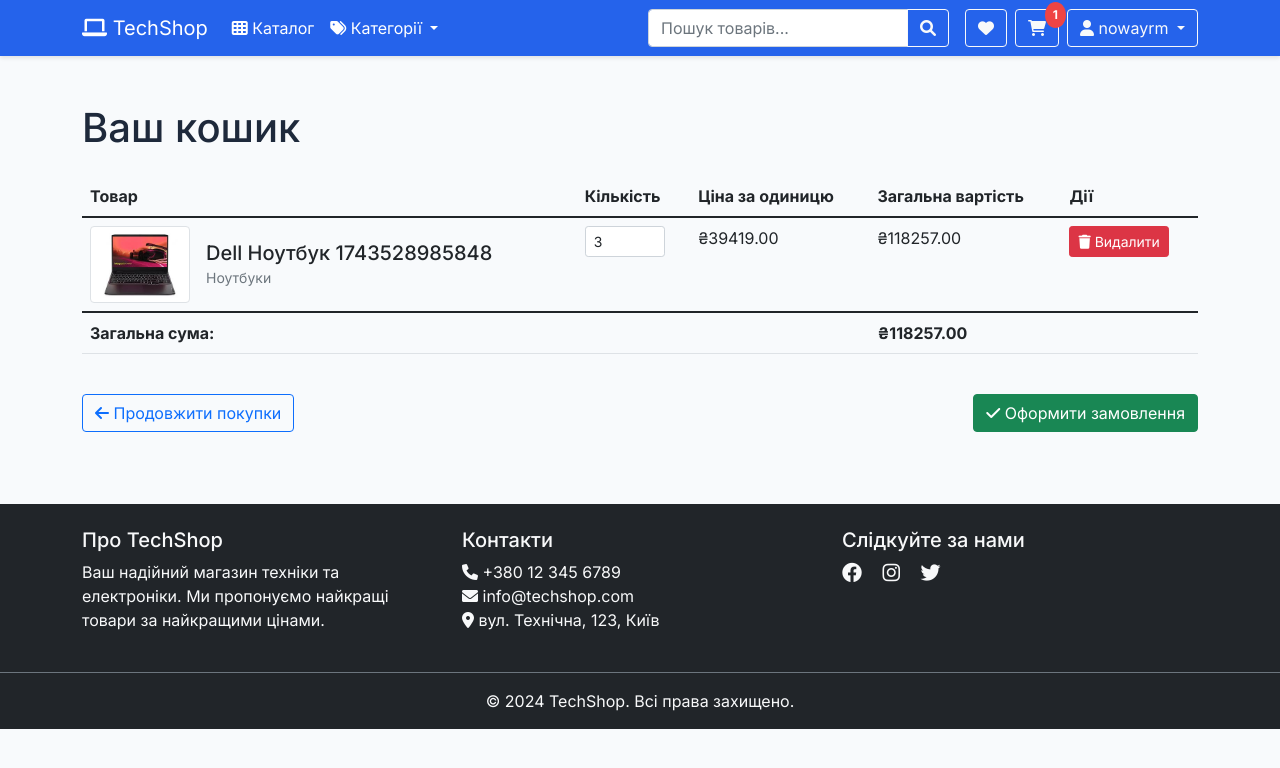
After one commit to romchhh/WebPythonLabs, a Django app: page /cart/ in a window 1280 px wide. The commit adds this page. Shown: the top 768 px of the page. Run offline with Django 5.2, Linux system fonts and the light colour scheme; a user stored in the database is signed in; data comes from the database, SQL or seed files in the repository; both versions use the stored data as it was after the commit.

Commit message:
Lab3: додано проект

```diff
--- a/ecommerce/settings.py
+++ b/ecommerce/settings.py
@@ -64,6 +64,7 @@ TEMPLATES = [
                 'django.template.context_processors.request',
                 'django.contrib.auth.context_processors.auth',
                 'django.contrib.messages.context_processors.messages',
+                'shop.context_processors.cart_items_count',
             ],
         },
     },
--- /dev/null
+++ b/shop/context_processors.py
@@ -0,0 +1,8 @@
+from .models import Cart
+
+def cart_items_count(request):
+    if request.user.is_authenticated:
+        cart = Cart.objects.filter(user=request.user).first()
+        if cart:
+            return {'cart_items': cart.items.all()}
+    return {'cart_items': []}
--- a/shop/templates/shop/base.html
+++ b/shop/templates/shop/base.html
@@ -6,9 +6,64 @@
     <meta name="viewport" content="width=device-width, initial-scale=1">
     <title>{% block title %}TechShop{% endblock %}</title>
     <link href="https://cdn.jsdelivr.net/npm/bootstrap@5.1.3/dist/css/bootstrap.min.css" rel="stylesheet">
-    <link rel="stylesheet" href="https://cdn.jsdelivr.net/npm/bootstrap-icons@1.7.2/font/bootstrap-icons.css">
+    <link rel="stylesheet" href="https://cdnjs.cloudflare.com/ajax/libs/font-awesome/6.0.0/css/all.min.css">
     <link href="https://fonts.googleapis.com/css2?family=Inter:wght@400;500;600;700&display=swap" rel="stylesheet">
-    <link rel="stylesheet" href="{% static 'css/style.css' %}">
+    <style>
+        :root {
+            --primary-color: #2563eb;
+            --secondary-color: #1e40af;
+            --accent-color: #3b82f6;
+            --background-color: #f8fafc;
+            --text-color: #1e293b;
+        }
+
+        body {
+            font-family: 'Inter', sans-serif;
+            background-color: var(--background-color);
+            color: var(--text-color);
+        }
+
+        .navbar {
+            background-color: var(--primary-color);
+            box-shadow: 0 2px 4px rgba(0,0,0,0.1);
+        }
+
+        .navbar-brand, .nav-link {
+            color: white !important;
+        }
+
+        .btn-primary {
+            background-color: var(--primary-color);
+            border-color: var(--primary-color);
+        }
+
+        .btn-primary:hover {
+            background-color: var(--secondary-color);
+            border-color: var(--secondary-color);
+        }
+
+        .card {
+            border: none;
+            box-shadow: 0 4px 6px rgba(0,0,0,0.1);
+            transition: transform 0.2s;
+        }
+
+        .card:hover {
+            transform: translateY(-5px);
+        }
+
+        .cart-count {
+            position: absolute;
+            top: -8px;
+            right: -8px;
+            background-color: #ef4444;
+            color: white;
+            border-radius: 50%;
+            padding: 0.25rem 0.5rem;
+            font-size: 0.75rem;
+            font-weight: bold;
+        }
+    </style>
     {% block extra_css %}{% endblock %}
 </head>
 <body>
@@ -16,7 +71,7 @@
     <nav class="navbar navbar-expand-lg sticky-top">
         <div class="container">
             <a class="navbar-brand" href="/">
-                <i class="bi bi-laptop"></i> TechShop
+                <i class="fas fa-laptop"></i> TechShop
             </a>
             <button class="navbar-toggler" type="button" data-bs-toggle="collapse" data-bs-target="#navbarNav">
                 <span class="navbar-toggler-icon"></span>
@@ -25,28 +80,18 @@
                 <ul class="navbar-nav me-auto">
                     <li class="nav-item">
                         <a class="nav-link" href="{% url 'shop:product_list' %}">
-                            <i class="bi bi-grid"></i> Каталог
+                            <i class="fas fa-th"></i> Каталог
                         </a>
                     </li>
                     <li class="nav-item dropdown">
                         <a class="nav-link dropdown-toggle" href="#" id="navbarDropdown" role="button" data-bs-toggle="dropdown">
-                            <i class="bi bi-tags"></i> Категорії
+                            <i class="fas fa-tags"></i> Категорії
                         </a>
                         <ul class="dropdown-menu">
                             {% for c in categories %}
                             <li><a class="dropdown-item" href="{{ c.get_absolute_url }}">{{ c.name }}</a></li>
                             {% endfor %}
                         </ul>
-                    </li>
-                    <li class="nav-item">
-                        <a class="nav-link" href="#">
-                            <i class="bi bi-percent"></i> Акції
-                        </a>
-                    </li>
-                    <li class="nav-item">
-                        <a class="nav-link" href="#">
-                            <i class="bi bi-info-circle"></i> Про нас
-                        </a>
                     </li>
                 </ul>
 
@@ -55,7 +100,7 @@
                     <div class="input-group">
                         <input class="form-control" type="search" placeholder="Пошук товарів..." name="search">
                         <button class="btn btn-outline-light" type="submit">
-                            <i class="bi bi-search"></i>
+                            <i class="fas fa-search"></i>
                         </button>
                     </div>
                 </form>
@@ -64,30 +109,42 @@
                 <div class="d-flex align-items-center">
                     {% if user.is_authenticated %}
                     <a href="{% url 'shop:favorite_products' %}" class="btn btn-outline-light me-2" data-bs-toggle="tooltip" title="Обране">
-                        <i class="bi bi-heart"></i>
+                        <i class="fas fa-heart"></i>
                     </a>
-                    <a href="#" class="btn btn-outline-light position-relative me-2" data-bs-toggle="tooltip" title="Кошик">
-                        <i class="bi bi-cart3"></i>
-                        <span class="cart-count">0</span>
+                    <a href="{% url 'shop:cart_detail' %}" class="btn btn-outline-light position-relative me-2" data-bs-toggle="tooltip" title="Кошик">
+                        <i class="fas fa-shopping-cart"></i>
+                        {% with total_items=cart_items|length %}
+                            {% if total_items > 0 %}
+                                <span class="cart-count">{{ total_items }}</span>
+                            {% endif %}
+                        {% endwith %}
                     </a>
-                    <div class="dropdown me-3">
+                    <div class="dropdown">
                         <button class="btn btn-outline-light dropdown-toggle" type="button" data-bs-toggle="dropdown">
-                            <i class="bi bi-person-circle"></i> {{ user.username }}
+                            <i class="fas fa-user"></i> {{ user.username }}
                         </button>
                         <ul class="dropdown-menu dropdown-menu-end">
-                            <li><a class="dropdown-item" href="{% url 'shop:profile' %}">Профіль</a></li>
+                            <li><a class="dropdown-item" href="{% url 'shop:profile' %}">
+                                <i class="fas fa-user-circle"></i> Профіль
+                            </a></li>
                             <li><hr class="dropdown-divider"></li>
                             <li>
                                 <form method="post" action="{% url 'shop:logout' %}" class="d-inline">
                                     {% csrf_token %}
-                                    <button type="submit" class="dropdown-item">Вийти</button>
+                                    <button type="submit" class="dropdown-item">
+                                        <i class="fas fa-sign-out-alt"></i> Вийти
+                                    </button>
                                 </form>
                             </li>
                         </ul>
                     </div>
                     {% else %}
-                    <a href="{% url 'shop:login' %}" class="btn btn-outline-light me-2">Увійти</a>
-                    <a href="{% url 'shop:register' %}" class="btn btn-light">Зареєструватися</a>
+                    <a href="{% url 'shop:login' %}" class="btn btn-outline-light me-2">
+                        <i class="fas fa-sign-in-alt"></i> Увійти
+                    </a>
+                    <a href="{% url 'shop:register' %}" class="btn btn-light">
+                        <i class="fas fa-user-plus"></i> Зареєструватися
+                    </a>
                     {% endif %}
                 </div>
             </div>
@@ -113,7 +170,7 @@
     </main>
 
     <!-- Футер -->
-    <footer class="bg-dark text-light">
+    <footer class="bg-dark text-light mt-5">
         <div class="container py-4">
             <div class="row">
                 <div class="col-md-4">
@@ -123,17 +180,17 @@
                 <div class="col-md-4">
                     <h5>Контакти</h5>
                     <ul class="list-unstyled">
-                        <li><i class="bi bi-telephone"></i> +380 12 345 6789</li>
-                        <li><i class="bi bi-envelope"></i> info@techshop.com</li>
-                        <li><i class="bi bi-geo-alt"></i> вул. Технічна, 123, Київ</li>
+                        <li><i class="fas fa-phone"></i> +380 12 345 6789</li>
+                        <li><i class="fas fa-envelope"></i> info@techshop.com</li>
+                        <li><i class="fas fa-map-marker-alt"></i> вул. Технічна, 123, Київ</li>
                     </ul>
                 </div>
                 <div class="col-md-4">
                     <h5>Слідкуйте за нами</h5>
                     <div class="social-links">
-                        <a href="#" class="text-light me-3"><i class="bi bi-facebook"></i></a>
-                        <a href="#" class="text-light me-3"><i class="bi bi-instagram"></i></a>
-                        <a href="#" class="text-light me-3"><i class="bi bi-twitter"></i></a>
+                        <a href="#" class="text-light me-3"><i class="fab fa-facebook fa-lg"></i></a>
+                        <a href="#" class="text-light me-3"><i class="fab fa-instagram fa-lg"></i></a>
+                        <a href="#" class="text-light me-3"><i class="fab fa-twitter fa-lg"></i></a>
                     </div>
                 </div>
             </div>
@@ -145,7 +202,13 @@
 
     <!-- Скрипти -->
     <script src="https://cdn.jsdelivr.net/npm/bootstrap@5.1.3/dist/js/bootstrap.bundle.min.js"></script>
-    <script src="{% static 'js/main.js' %}"></script>
+    <script>
+        // Ініціалізація підказок
+        var tooltipTriggerList = [].slice.call(document.querySelectorAll('[data-bs-toggle="tooltip"]'))
+        var tooltipList = tooltipTriggerList.map(function (tooltipTriggerEl) {
+            return new bootstrap.Tooltip(tooltipTriggerEl)
+        })
+    </script>
     {% block extra_js %}{% endblock %}
 </body>
 </html>
--- /dev/null
+++ b/shop/templates/shop/cart/detail.html
@@ -0,0 +1,84 @@
+{% extends "shop/base.html" %}
+{% load static %}
+
+{% block title %}
+    Кошик
+{% endblock %}
+
+{% block content %}
+<div class="container mt-4">
+    <h1 class="mb-4">Ваш кошик</h1>
+    {% if cart_items %}
+        <div class="table-responsive">
+            <table class="table table-hover">
+                <thead>
+                    <tr>
+                        <th>Товар</th>
+                        <th>Кількість</th>
+                        <th>Ціна за одиницю</th>
+                        <th>Загальна вартість</th>
+                        <th>Дії</th>
+                    </tr>
+                </thead>
+                <tbody>
+                    {% for item in cart_items %}
+                        <tr>
+                            <td>
+                                <div class="d-flex align-items-center">
+                                    {% if item.product.image %}
+                                        <img src="{{ item.product.image.url }}" alt="{{ item.product.name }}" class="img-thumbnail me-3" style="max-width: 100px;">
+                                    {% endif %}
+                                    <div>
+                                        <h5 class="mb-0">{{ item.product.name }}</h5>
+                                        <small class="text-muted">{{ item.product.category.name }}</small>
+                                    </div>
+                                </div>
+                            </td>
+                            <td>
+                                <form action="{% url 'shop:cart_update' item.product.id %}" method="post" class="d-flex align-items-center">
+                                    {% csrf_token %}
+                                    <input type="number" name="quantity" value="{{ item.quantity }}" min="1" max="{{ item.product.stock }}"
+                                           class="form-control form-control-sm" style="width: 80px;"
+                                           onchange="this.form.submit()">
+                                </form>
+                            </td>
+                            <td>₴{{ item.product.price }}</td>
+                            <td>₴{{ item.get_cost }}</td>
+                            <td>
+                                <form action="{% url 'shop:cart_remove' item.product.id %}" method="post" style="display: inline;">
+                                    {% csrf_token %}
+                                    <button type="submit" class="btn btn-danger btn-sm">
+                                        <i class="fas fa-trash"></i> Видалити
+                                    </button>
+                                </form>
+                            </td>
+                        </tr>
+                    {% endfor %}
+                </tbody>
+                <tfoot>
+                    <tr>
+                        <td colspan="3"><strong>Загальна сума:</strong></td>
+                        <td colspan="2"><strong>₴{{ total_price }}</strong></td>
+                    </tr>
+                </tfoot>
+            </table>
+        </div>
+        <div class="d-flex justify-content-between mt-4">
+            <a href="{% url 'shop:product_list' %}" class="btn btn-outline-primary">
+                <i class="fas fa-arrow-left"></i> Продовжити покупки
+            </a>
+            <a href="#" class="btn btn-success">
+                <i class="fas fa-check"></i> Оформити замовлення
+            </a>
+        </div>
+    {% else %}
+        <div class="text-center py-5">
+            <h3>Ваш кошик порожній</h3>
+            <p class="text-muted">Додайте товари до кошика, щоб продовжити покупки</p>
+            <a href="{% url 'shop:product_list' %}" class="btn btn-primary mt-3">
+                <i class="fas fa-shopping-bag"></i> Перейти до магазину
+            </a>
+        </div>
+    {% endif %}
+</div>
+{% endblock %}
--- a/shop/urls.py
+++ b/shop/urls.py
@@ -22,4 +22,8 @@ urlpatterns = [
     path('product/<int:id>/<slug:slug>/', views.product_detail, name='product_detail'),
     path('favorite/<int:product_id>/', views.toggle_favorite, name='toggle_favorite'),
     path('favorites/', views.favorite_products, name='favorite_products'),
+    path('cart/', views.cart_detail, name='cart_detail'),
+    path('cart/add/<int:product_id>/', views.cart_add, name='cart_add'),
+    path('cart/remove/<int:product_id>/', views.cart_remove, name='cart_remove'),
+    path('cart/update/<int:product_id>/', views.cart_update, name='cart_update'),
 ]
--- a/shop/views.py
+++ b/shop/views.py
@@ -2,8 +2,8 @@ from django.shortcuts import render, get_object_or_404, redirect
 from django.contrib.auth.decorators import login_required
 from django.contrib import messages
 from django.db.models import Q
-from .models import Category, Product, Review
-from .forms import ReviewForm
+from .models import Category, Product, Review, Cart, CartItem
+from .forms import ReviewForm, CartAddProductForm
 
 # Create your views here.
 
@@ -66,3 +66,74 @@ def toggle_favorite(request, product_id):
 def favorite_products(request):
     products = request.user.favorite_products.all()
     return render(request, 'shop/product/favorites.html', {'products': products})
+
+@login_required
+def cart_add(request, product_id):
+    product = get_object_or_404(Product, id=product_id)
+    cart, created = Cart.objects.get_or_create(user=request.user)
+
+    if request.method == 'POST':
+        form = CartAddProductForm(request.POST)
+        if form.is_valid():
+            cd = form.cleaned_data
+            quantity = cd['quantity']
+
+            # Перевіряємо наявність товару
+            if product.stock < quantity:
+                messages.error(request, 'Недостатньо товару на складі')
+                return redirect('shop:product_detail', id=product.id, slug=product.slug)
+
+            cart_item, created = CartItem.objects.get_or_create(
+                cart=cart,
+                product=product,
+                defaults={'quantity': quantity}
+            )
+
+            if not created:
+                cart_item.quantity += quantity
+                cart_item.save()
+
+            messages.success(request, 'Товар додано до кошика')
+            return redirect('shop:cart_detail')
+    return redirect('shop:product_detail', id=product.id, slug=product.slug)
+
+@login_required
+def cart_remove(request, product_id):
+    cart = get_object_or_404(Cart, user=request.user)
+    product = get_object_or_404(Product, id=product_id)
+    CartItem.objects.filter(cart=cart, product=product).delete()
+    messages.success(request, 'Товар видалено з кошика')
+    return redirect('shop:cart_detail')
+
+@login_required
+def cart_detail(request):
+    cart, created = Cart.objects.get_or_create(user=request.user)
+    cart_items = cart.items.all()
+    total_price = cart.get_total_price()
+    return render(request, 'shop/cart/detail.html', {
+        'cart_items': cart_items,
+        'total_price': total_price
+    })
+
+@login_required
+def cart_update(request, product_id):
+    cart = get_object_or_404(Cart, user=request.user)
+    product = get_object_or_404(Product, id=product_id)
+
+    if request.method == 'POST':
+        quantity = int(request.POST.get('quantity', 1))
+
+        if quantity > product.stock:
+            messages.error(request, 'Недостатньо товару на складі')
+            return redirect('shop:cart_detail')
+
+        cart_item = get_object_or_404(CartItem, cart=cart, product=product)
+        if quantity > 0:
+            cart_item.quantity = quantity
+            cart_item.save()
+            messages.success(request, 'Кількість товару оновлено')
+        else:
+            cart_item.delete()
+            messages.success(request, 'Товар видалено з кошика')
+
+    return redirect('shop:cart_detail')
```
Also changed, not shown: shop/admin.py (+16 -1 lines), shop/forms.py (+13 -0 lines), shop/models.py (+22 -0 lines), shop/templates/shop/product/detail.html (+16 -1 lines), README.md, db.sqlite3, shop/migrations/0004_cart_cartitem.py (added), 1 other file.
